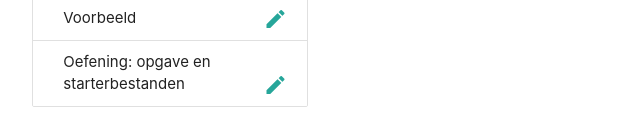
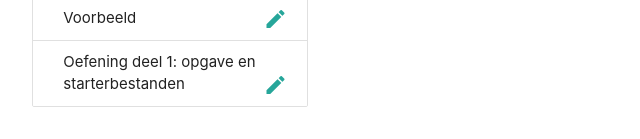
Before and after one commit to WebIII/portal, a plain HTML site: page index.html in a window 1280 px wide. Shown: the part 1614-1753 px from the top of the page, 171-811 px from the left. Drawn offline with Linux system fonts and the light colour scheme.

```diff
--- a/index.html
+++ b/index.html
@@ -261,11 +261,25 @@
                         </div>
                     </li>
                     <li class="collection-item">
-                        <div>Oefening: opgave en starterbestanden<a href="https://github.com/WebIII/07exentityframework_part1.git"
+                        <div>Oefening deel 1: opgave en starterbestanden<a href="https://github.com/WebIII/07exentityframework_part1.git"
                                 target="_blank" class="secondary-content"><i
                                     class="material-icons">edit</i></a>
                         </div>
                     </li>
+                    <!--
+                        </li>
+                    <li class="collection-item">
+                        <div>Oefening deel 2<a href="https://github.com/WebIII/07exentityframework_part2.git"
+                                target="_blank" class="secondary-content"><i
+                                    class="material-icons">edit</i></a>
+                        </div>
+                    </li>
+                    <li class="collection-item">
+                        <div>Oplossing<a href="https://github.com/WebIII/07solentityframework_part2.git"
+                                target="_blank" class="secondary-content"><i
+                                    class="material-icons">edit</i></a>
+                        </div>
+                    </li> -->
 
                 </ul>
             </div>
```
Also changed, not shown: docs/H07/fig4.png, docs/H07/fig6.png, docs/H07/fig7.png.
